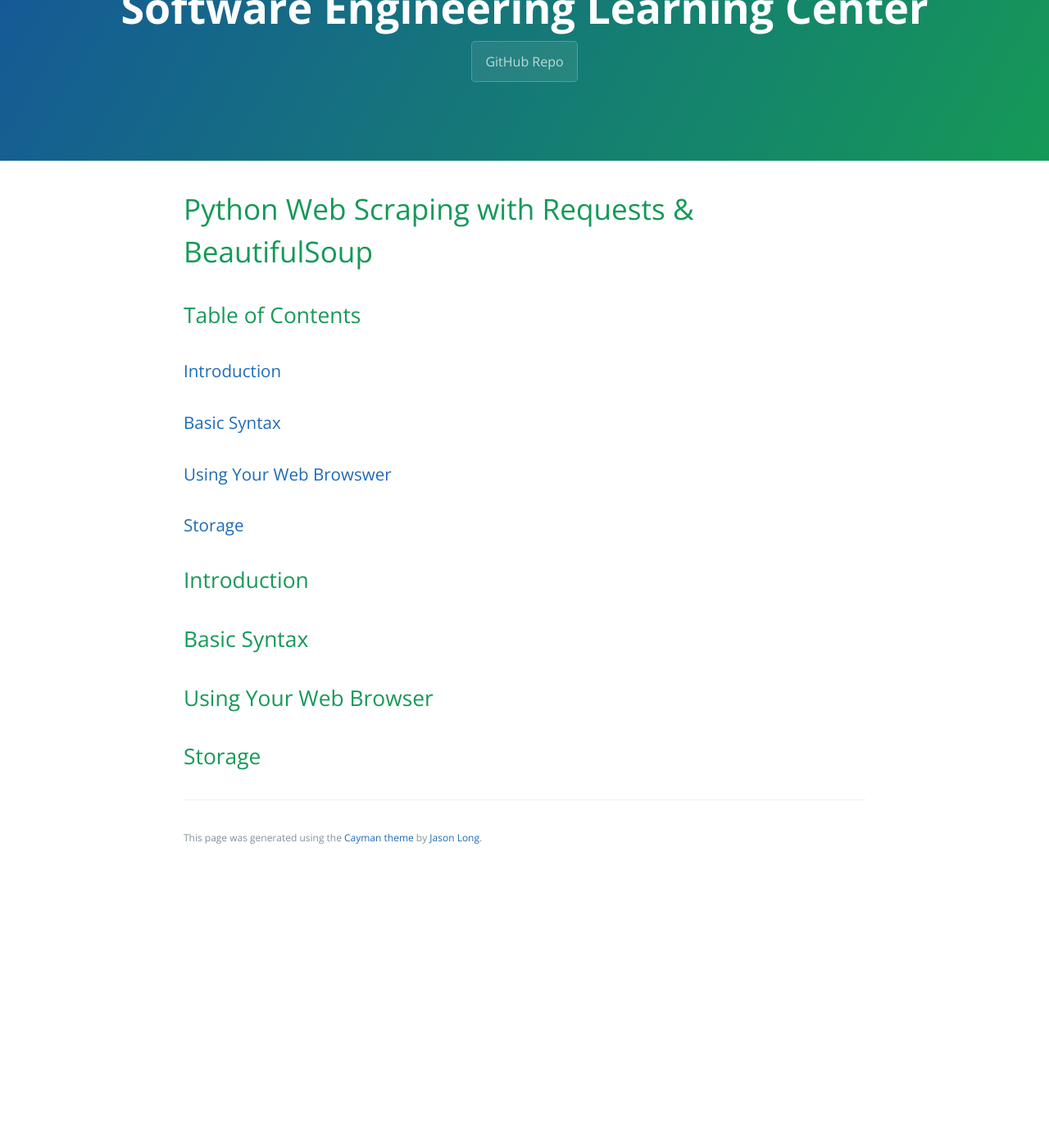
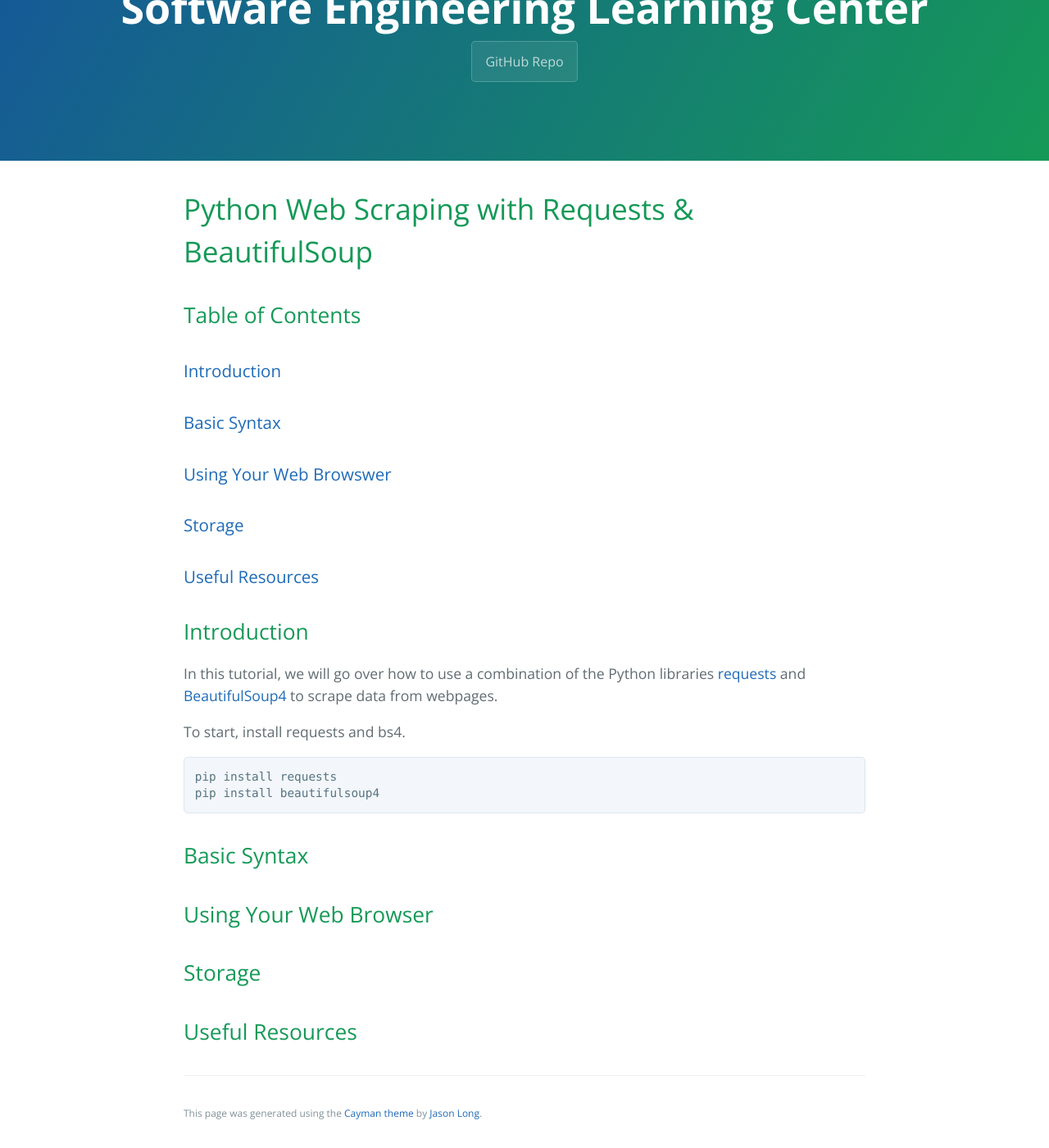
Before and after one commit to learning-software-engineering/learning-software-engineering.github.io, a Jekyll site: the page built from Topics/Tech_Stacks/Python_Requests.md, in a window 1280 px wide and 1400 px high, scrolled down 110 px. Shown: the whole window at 82% size. Built offline with Jekyll 4.4.1, drawn with Linux system fonts in a browser that asks for light colours; our own code applies the rules of GitHub Pages for plain Markdown files; before the commit the page ends 1174 px from its top, so only the background shows below that.

Commit message:
Update Python_Requests.md

````diff
--- a/Topics/Tech_Stacks/Python_Requests.md
+++ b/Topics/Tech_Stacks/Python_Requests.md
@@ -5,11 +5,21 @@
 ### [Basic Syntax](#basic-syntax-1)
 ### [Using Your Web Browswer](#using-your-web-browser)
 ### [Storage](#storage-1)
+### [Useful Resources](#useful-resources-1)
 
 ## Introduction
+In this tutorial, we will go over how to use a combination of the Python libraries [requests](https://requests.readthedocs.io/en/latest/) and [BeautifulSoup4](https://www.crummy.com/software/BeautifulSoup/bs4/doc/) to scrape data from webpages.
+
+To start, install requests and bs4.
+```
+pip install requests
+pip install beautifulsoup4
+```
 
 ## Basic Syntax
 
 ## Using Your Web Browser
 
 ## Storage
+
+## Useful Resources
````
